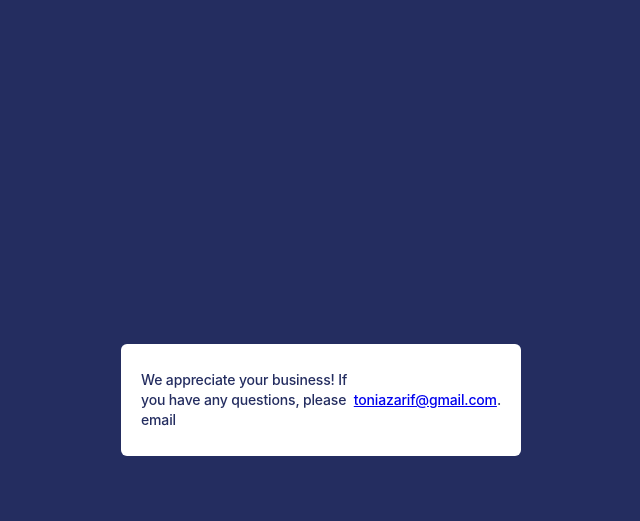
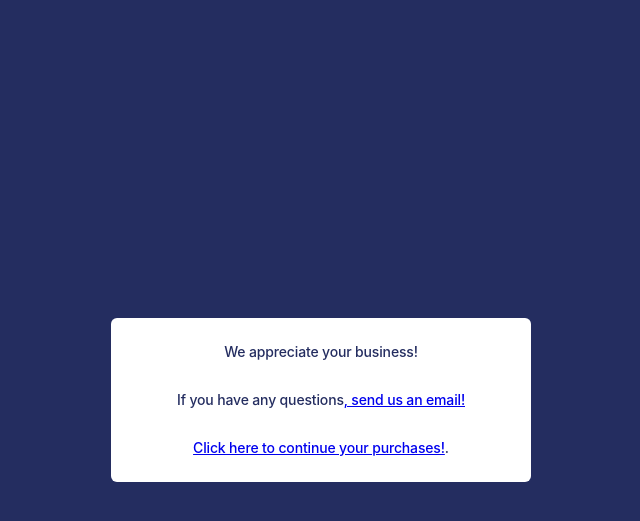
Before and after one commit to lonerae/ecommerce-template, a PHP site: page /public/success.html in a window 1280 px wide. Shown: the top 521 px of the page, without its empty margins (319-959 px from the left). Run offline with PHP 8.4, Linux system fonts and the light colour scheme.

Commit message:
minor changes to checkout pages

```diff
--- a/frontend/package.json
+++ b/frontend/package.json
@@ -21,6 +21,7 @@
     "@angular/platform-browser-dynamic": "^15.0.0",
     "@angular/router": "^15.0.0",
     "@stripe/stripe-js": "^1.46.0",
+    "dotenv": "^16.0.3",
     "rxjs": "~7.5.0",
     "tslib": "^2.3.0",
     "zone.js": "~0.12.0"
--- a/frontend/server/public/style.css
+++ b/frontend/server/public/style.css
@@ -15,8 +15,9 @@ section {
   display: flex;
   flex-direction: column;
   width: 400px;
-  height: 112px;
+  /* height: 112px; */
   border-radius: 6px;
+  padding: 10px;
   justify-content: space-between;
 }
 .product {
--- a/frontend/server/public/success.html
+++ b/frontend/server/public/success.html
@@ -7,8 +7,13 @@
 <body>
   <section>
     <p>
-      We appreciate your business! If you have any questions, please email
-      <a href="mailto:toniazarif@gmail.com">toniazarif@gmail.com</a>.
+      We appreciate your business!
+    </p>
+    <p>
+      If you have any questions <a href="mailto:toniazarif@gmail.com">, send us an email!</a>
+    </p>
+    <p>
+      <a href="http://localhost:4200/home">Click here to continue your purchases!</a>.
     </p>
   </section>
 </body>
--- a/frontend/src/app/pages/cart/cart.component.ts
+++ b/frontend/src/app/pages/cart/cart.component.ts
@@ -63,7 +63,7 @@ export class CartComponent implements OnInit {
     this.http.post('http://localhost:4242/checkout', {
       items: this.cart.items
     }).subscribe(async (res: any) => {
-      let stripe = await loadStripe('pk_test_51MU72KBjLlMlcBNc2kiwMOjJSSNR0SRjBZQVkxfQBA9bVy7iY6K4VC6AZIF2Fxdxjk3sLWoXiRgfT6faSWnBuIX40014VyM9Me');
+      let stripe = await loadStripe('YOUR_PUBLIC_KEY_HERE');
       stripe?.redirectToCheckout({
         sessionId: res.id
       })
```
Also changed, not shown: frontend/package-lock.json, 1 other file.
